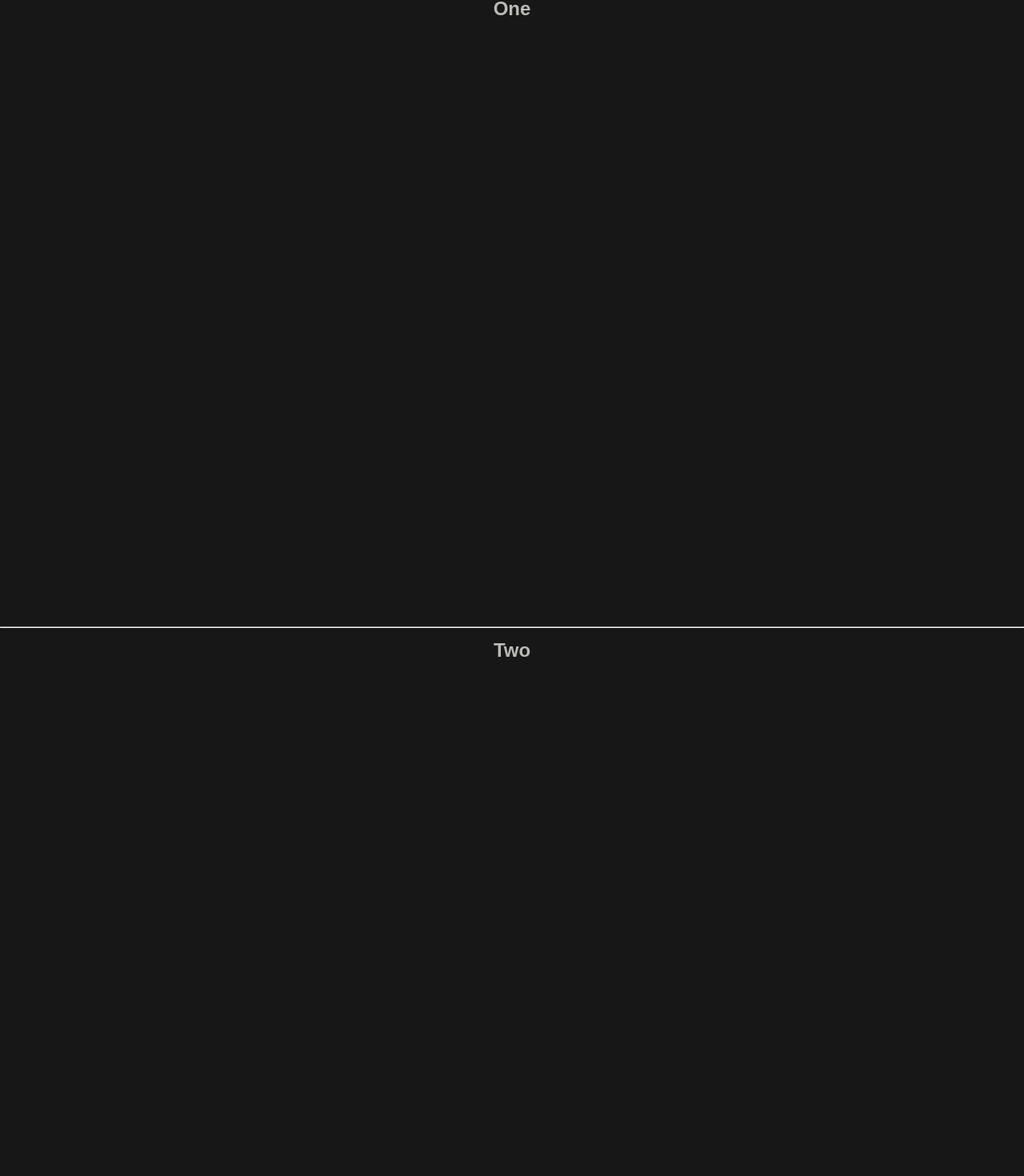
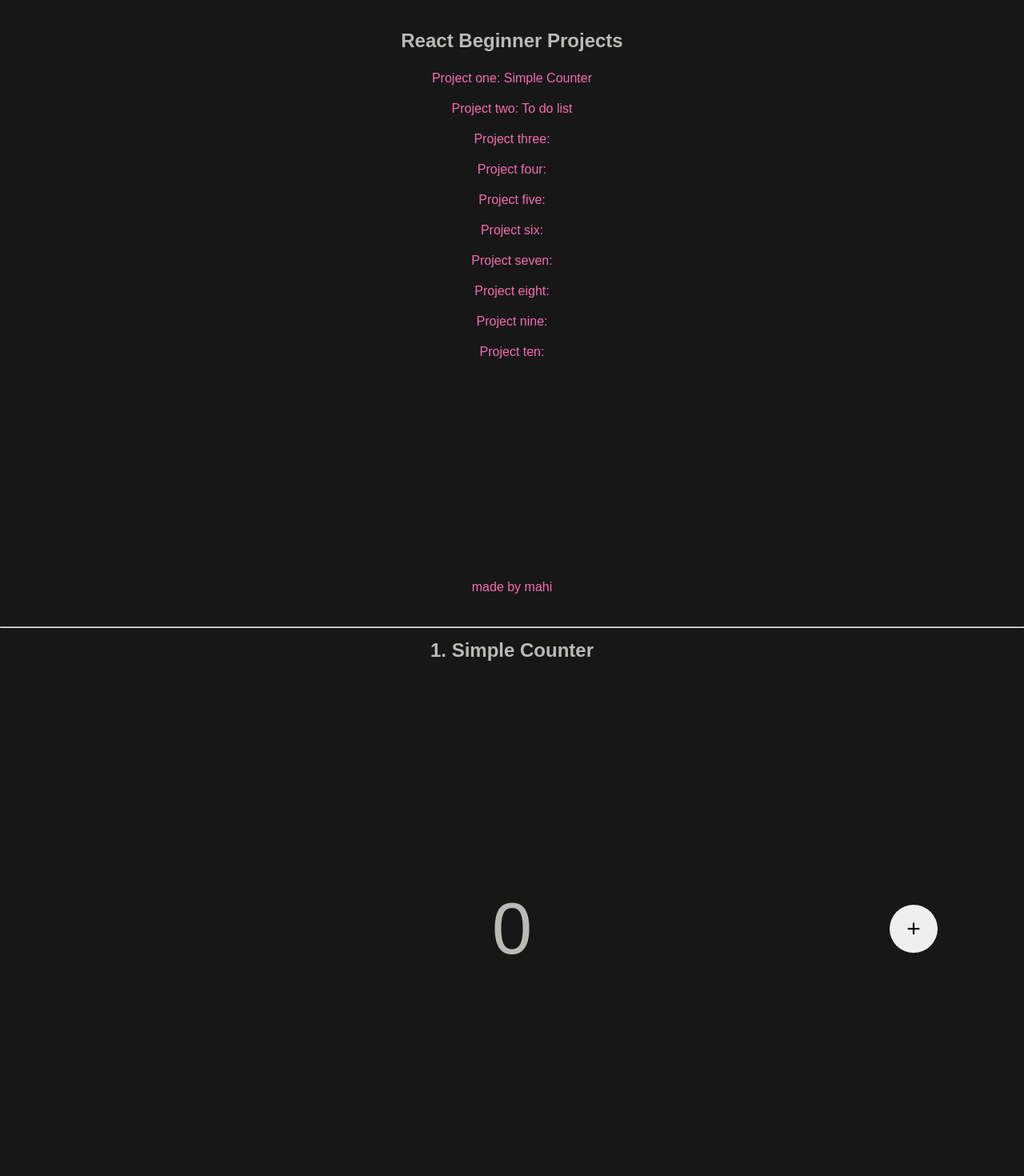
Before and after one commit to khbmh/reactMonster, a React (Vite) app in the folder bgnProjects/: page / in a window 1280 px wide. Shown: the part 819-2289 px from the top of the page at 80% size. Built offline with nearby package versions, Linux system fonts and the light colour scheme.

Commit message:
bgn pro 1 done

```diff
--- a/bgnProjects/src/App.jsx
+++ b/bgnProjects/src/App.jsx
@@ -13,33 +13,13 @@ import Nine from './p9/Nine';
 const App = () => {
   return (
     <div id="home">
-      <section className="center-sec">
-        <div>
-          <h1>React Beginner Projects</h1>
-          <div className="center">
-            <a href="#one">Project one:</a>
-            <a href="#two">Project two:</a>
-            <a href="#three">Project three:</a>
-            <a href="#four">Project four:</a>
-            <a href="#five">Project five:</a>
-            <a href="#six">Project six:</a>
-            <a href="#seven">Project seven:</a>
-            <a href="#eight">Project eight:</a>
-            <a href="#nine">Project nine:</a>
-            <a href="#ten">Project ten:</a>
-          </div>
-        </div>
-        <footer>
-          <a href="http://mahi-here.netlify.app" target="_blank">
-            made by mahi
-          </a>
-        </footer>
-      </section>
+      <Two />
       <hr />
-      <main>
+      <Hero />
+      <hr />
       <One />
-        <hr />
-        <Two />
+      {/* <hr />
+      <Two /> */}
       <hr />
       <ScrollTop />
       <Three />
@@ -57,12 +37,38 @@ const App = () => {
       <Nine />
       <hr />
       <Ten />
-      </main>
     </div>
   );
 };
 
 export default App;
+
+const Hero = () => {
+  return (
+    <section className="center-sec">
+      <div>
+        <h1>React Beginner Projects</h1>
+        <div className="center">
+          <a href="#one">Project one: Simple Counter</a>
+          <a href="#two">Project two: To do list</a>
+          <a href="#three">Project three:</a>
+          <a href="#four">Project four:</a>
+          <a href="#five">Project five:</a>
+          <a href="#six">Project six:</a>
+          <a href="#seven">Project seven:</a>
+          <a href="#eight">Project eight:</a>
+          <a href="#nine">Project nine:</a>
+          <a href="#ten">Project ten:</a>
+        </div>
+      </div>
+      <footer>
+        <a href="http://mahi-here.netlify.app" target="_blank">
+          made by mahi
+        </a>
+      </footer>
+    </section>
+  );
+};
 
 const ScrollTop = () => {
   const [isVisible, setIsVisible] = useState(false);
--- a/bgnProjects/src/p1/One.jsx
+++ b/bgnProjects/src/p1/One.jsx
@@ -1,10 +1,32 @@
-import React from 'react';
+import React, { useState } from 'react';
+import './one.css';
 
 const One = () => {
+  const [count, setCount] = useState(0);
   return (
     <div id="one">
       <section>
-        <h1>One</h1>
+        <h1>1. Simple Counter</h1>
+        <div className="container">
+          <button
+            className={`${count < 1 && 'hidden'}`}
+            onClick={() => {
+              setCount(count - 1);
+            }}
+          >
+            <span>-</span>
+          </button>
+
+          <p>{count}</p>
+
+          <button
+            onClick={() => {
+              setCount(count + 1);
+            }}
+          >
+            <span>+</span>
+          </button>
+        </div>
       </section>
     </div>
   );
--- /dev/null
+++ b/bgnProjects/src/p1/one.css
@@ -0,0 +1,34 @@
+.container {
+  height: 80vh;
+  width: 100%;
+  display: flex;
+  align-items: center;
+  justify-content: space-around;
+}
+
+p {
+  font-size: 90px;
+  width: 40vw;
+  text-align: center;
+}
+
+button {
+  padding: 30px;
+  border: none;
+  border-radius: 44px;
+  cursor: pointer;
+  position: relative;
+}
+
+span {
+  font-weight: 500;
+  position: absolute;
+  font-size: 30px;
+  top: 50%;
+  left: 50%;
+  transform: translate(-50%, -50%);
+}
+
+.hidden {
+  visibility: hidden;
+}
```
Lines whose indentation alone changed are shown as unchanged.
